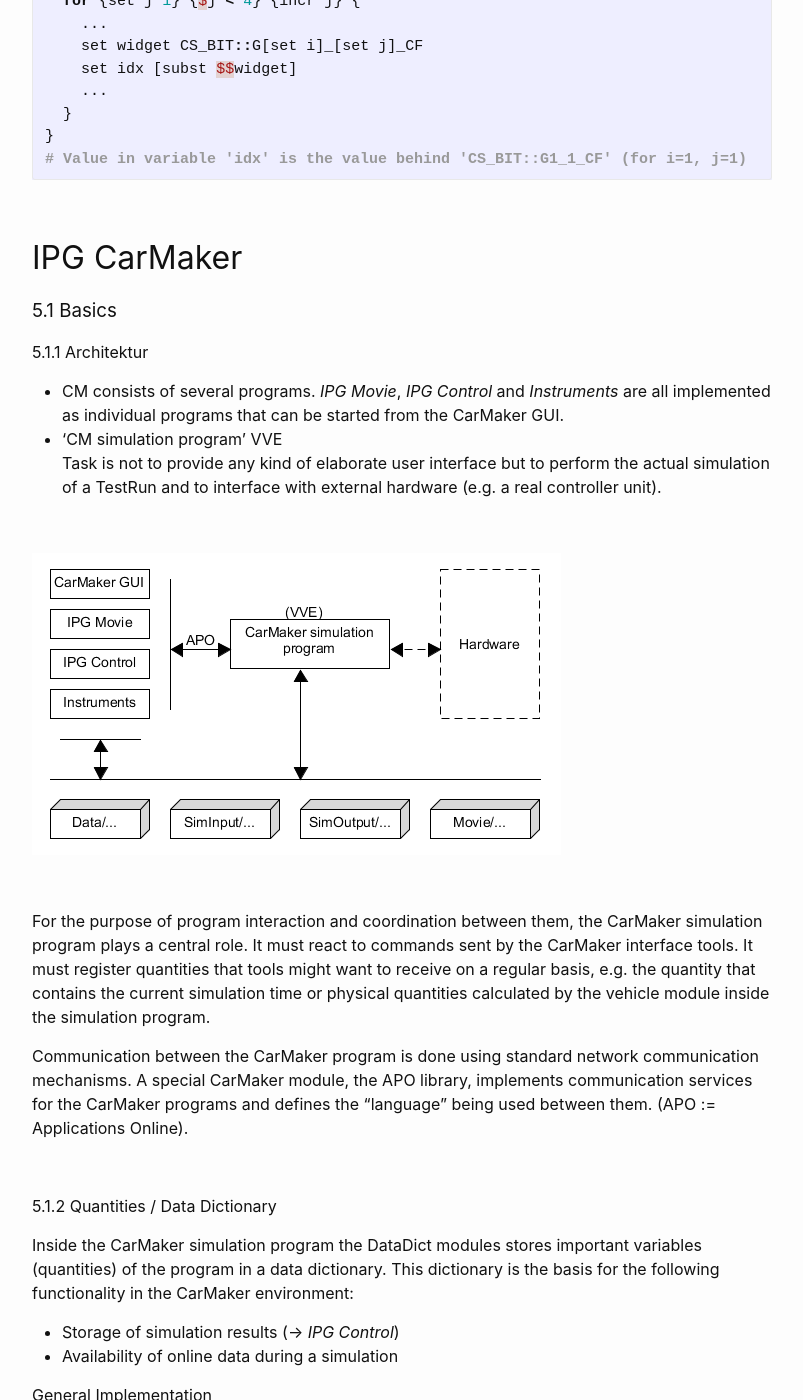
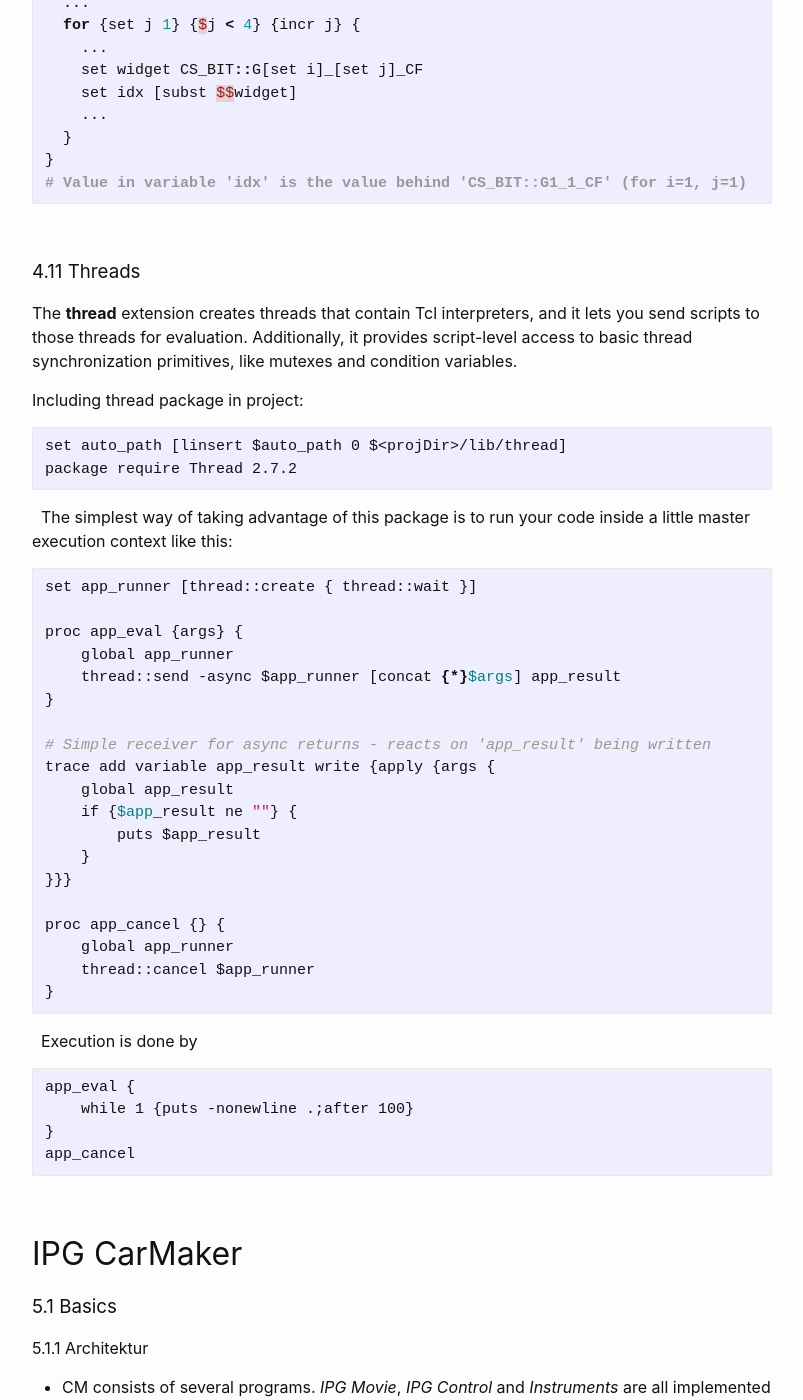
Before and after one commit to Hautaklyttn/progDocs, a Jekyll site: the page built from docs/articles/tcl.md, in a window 1280 px wide and 1400 px high, scrolled down 27747 px. Shown: the whole window, without its empty margins (238-1041 px from the left). Built offline with Jekyll 4.4.1, drawn with Linux system fonts in a browser that asks for light colours.

Commit message:
Update tcl.md

````diff
--- a/docs/articles/tcl.md
+++ b/docs/articles/tcl.md
@@ -50,6 +50,7 @@ layout: default
 &nbsp;&nbsp;&nbsp;&nbsp;&nbsp; [<font size="-1">4.8 XML Handling</font>](#ch4-8)
 &nbsp;&nbsp;&nbsp;&nbsp;&nbsp; [<font size="-1">4.9 Binding manuell triggern</font>](#ch4-9)
 &nbsp;&nbsp;&nbsp;&nbsp;&nbsp; [<font size="-1">4.10 Nested Dereferencing</font>](#ch4-10)
+&nbsp;&nbsp;&nbsp;&nbsp;&nbsp; [<font size="-1">4.11 Threads</font>](#ch4-11)
 
 ### 5. IPG CarMaker
 &nbsp;&nbsp;&nbsp;&nbsp;&nbsp; [<font size="-1">5.1 Basics</font>](#ch5-1)
@@ -1113,6 +1114,52 @@ for {set i 1} {$i < 4} {incr i} {
   }
 }
 # Value in variable 'idx' is the value behind 'CS_BIT::G1_1_CF' (for i=1, j=1)
+```
+
+&nbsp;
+
+<a name="ch4-11"></a>
+### 4.11 Threads
+
+The **thread** extension creates threads that contain Tcl interpreters, and it lets you send scripts to those threads for evaluation. Additionally, it provides script-level access to basic thread synchronization primitives, like mutexes and condition variables.
+
+Including thread package in project:
+```tcl
+set auto_path [linsert $auto_path 0 $<projDir>/lib/thread]
+package require Thread 2.7.2
+```
+
+&nbsp;
+The simplest way of taking advantage of this package is to run your code inside a little master execution context like this:
+```tcl
+set app_runner [thread::create { thread::wait }]
+
+proc app_eval {args} {
+    global app_runner
+    thread::send -async $app_runner [concat {*}$args] app_result
+}
+
+# Simple receiver for async returns - reacts on 'app_result' being written
+trace add variable app_result write {apply {args {
+    global app_result
+    if {$app_result ne ""} {
+        puts $app_result
+    }
+}}}
+
+proc app_cancel {} {
+    global app_runner
+    thread::cancel $app_runner
+}
+```
+
+&nbsp;
+Execution is done by
+```tcl
+app_eval {
+    while 1 {puts -nonewline .;after 100}
+}
+app_cancel
 ```
 
 &nbsp;
````
